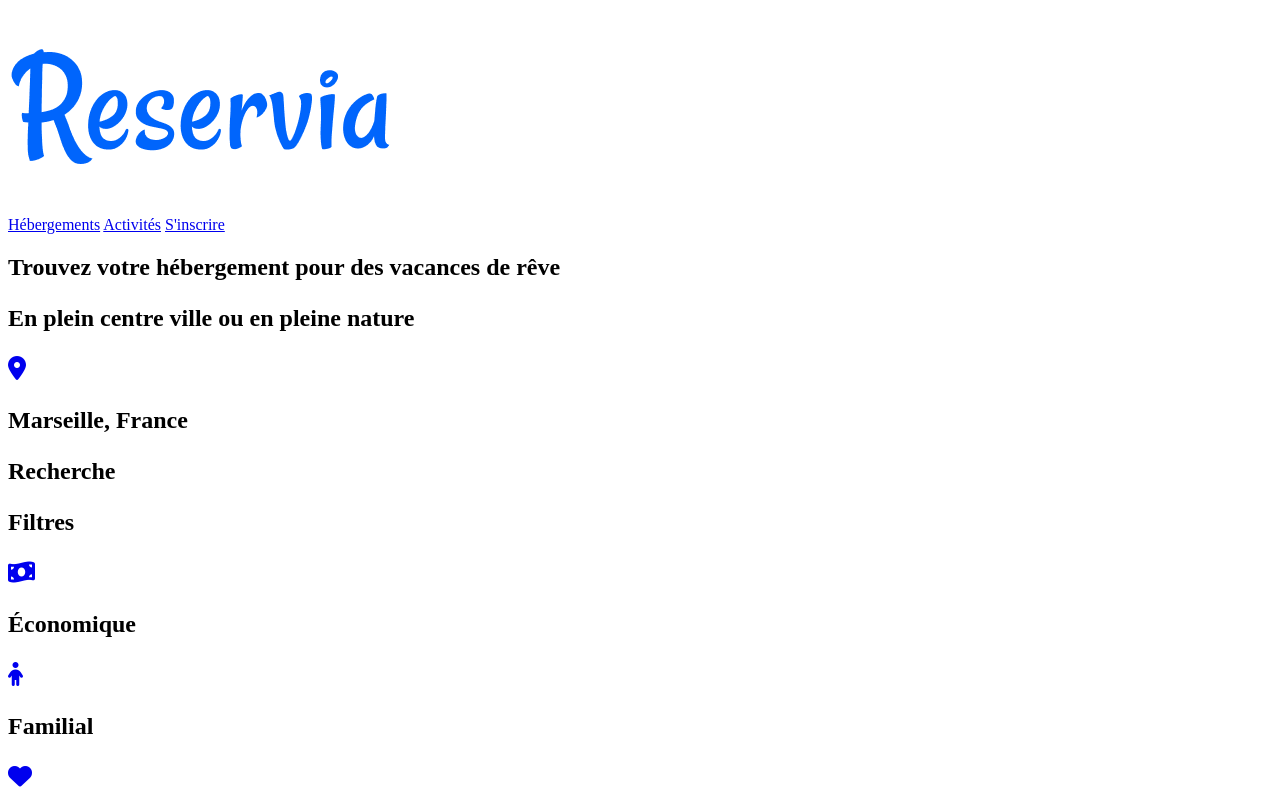
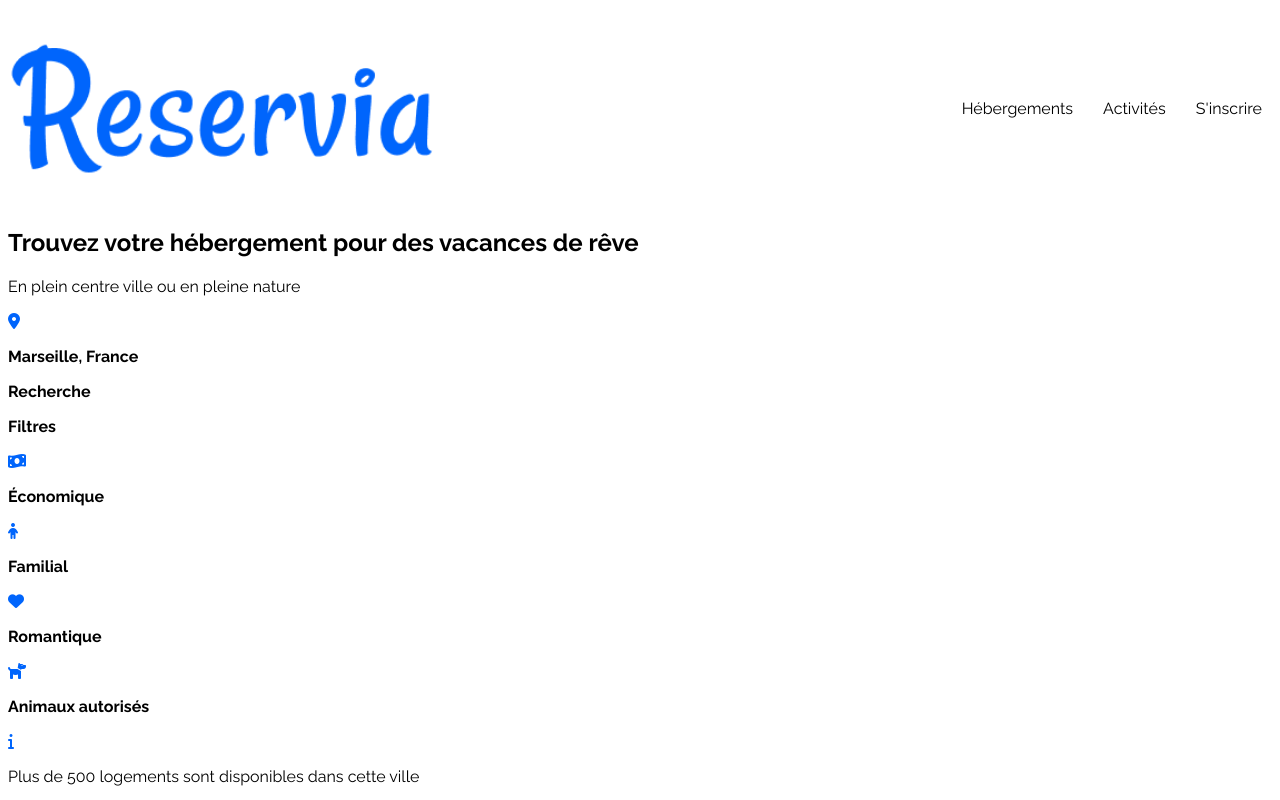
Before and after one commit to MaximeLvg/MaximeLesauvage_2_12062021, a plain HTML site: page index.html in a window 1280 px wide. Shown: the top 800 px of the page. Drawn offline with Linux system fonts and the light colour scheme.

Commit message:
ajout des articles et début de flex box

```diff
--- a/index.html
+++ b/index.html
@@ -10,15 +10,15 @@
 
     <body>
         <header>
-            <p>
-                <img src="images/logo/Reservia@3x.png" alt="logo Reservia">
-            </p>
-                <u1>
-                    <a href="#">Hébergements</a>
-                    <a href="#">Activités</a>
-                    <a href="#">S'inscrire</a>
-                </u1>
-            <h2>Trouvez votre hébergement pour des vacances de rêve<h2>
+            <nav>
+            <img src="images/logo/Reservia@3x.png" alt="logo Reservia">
+            <ul>
+                <li>Hébergements</li>
+                <li>Activités</li>
+                <li>S'inscrire</li>
+            </u1>
+            </nav>
+            <h2>Trouvez votre hébergement pour des vacances de rêve</h2>
             <p>En plein centre ville ou en pleine nature</p>
             <a href="#"><i class="fas fa-map-marker-alt"></i></a>
             <p class="bold">Marseille, France</p>
@@ -38,6 +38,7 @@
 
         <section>
             <H2>Hébergements à Marseille</H2>
+            <article>
             <img src="images/hebergements/4_small/marcus-loke-WQJvWU_HZFo-unsplash.jpg" alt="photo de la chambre">
             <p class="bold">Auberge de la Cannebière</p>
             <p>Nuit à partir de 25€</p>
@@ -45,7 +46,9 @@
             <a href="#"><i class="fas fa-star"></i></a>
             <a href="#"><i class="fas fa-star"></i></a>
             <a href="#"><i class="fas fa-star"></i></a>
-            <a href="#"><i class="fas fa-star vide"></i></a></div>
+            <a href="#"><i class="fas fa-star vide"></i></a>
+            </article>
+            <article>
             <img src="images/hebergements/4_small/fred-kleber-gTbaxaVLvsg-unsplash.jpg" alt="photo de la chambre">
             <p class="bold">Hôtel du port</p>
             <p>Nuit à partir de 52€</p>
@@ -54,6 +57,8 @@
             <a href="#"><i class="fas fa-star"></i></a>
             <a href="#"><i class="fas fa-star"></i></a>
             <a href="#"><i class="fas fa-star"></i></a>
+            </article>
+            <article>
             <img src="images/hebergements/4_small/reisetopia-B8WIgxA_PFU-unsplash.jpg" alt="photo de la chambre">
             <p class="bold">Hôtel Les Mouettes</p>
             <p>Nuit à partir de 76€</p>
@@ -62,6 +67,7 @@
             <a href="#"><i class="fas fa-star"></i></a>
             <a href="#"><i class="fas fa-star"></i></a>
             <a href="#"><i class="fas fa-star vide"></i></a>
+            </article>
             <img src="images/hebergements/4_small/annie-spratt-Eg1qcIitAuA-unsplash.jpg" alt="photo de la chambre">
             <p class="bold">Hôtel de la mer</p>
             <p>Nuit à partir de 46€</p>
@@ -70,6 +76,7 @@
             <a href="#"><i class="fas fa-star"></i></a>
             <a href="#"><i class="fas fa-star vide"></i></a>
             <a href="#"><i class="fas fa-star vide"></i></a>
+            <article>
             <img src="images/hebergements/4_small/nicate-lee-kT-ZyaiwBe0-unsplash.jpg" alt="photo de la chambre">
             <p class="bold">Auberge Le Panier</p>
             <p>Nuit à partir de 23€</p>
@@ -78,6 +85,8 @@
             <a href="#"><i class="fas fa-star"></i></a>
             <a href="#"><i class="fas fa-star"></i></a>
             <a href="#"><i class="fas fa-star vide"></i></a>
+            </article>
+            <article>
             <img src="images/hebergements/4_small/febrian-zakaria-M6S1WvfW68A-unsplash.jpg" alt="photo de la chambre">
             <p class="bold">Hôtel chez Amina</p>
             <p>Nuit à partir de 96€</p>
@@ -86,12 +95,15 @@
             <a href="#"><i class="fas fa-star"></i></a>
             <a href="#"><i class="fas fa-star"></i></a>
             <a href="#"><i class="fas fa-star"></i></a>
+            </article>
+            </section>
             <p class="bold">Afficher plus</p>
         </section>
 
         <section>
             <h2>Les plus populaires</h2>
             <a href="#"><i class="fas fa-chart-line"></i></a>
+            <article>
             <img src="images/hebergements/4_small/emile-guillemot-Bj_rcSC5XfE-unsplash.jpg" alt="photo de la chambre">
             <p class="bold">Hôtel Le soleil du matin</p>
             <p>Nuit à partir de 128€</p>
@@ -100,6 +112,8 @@
             <a href="#"><i class="fas fa-star"></i></a>
             <a href="#"><i class="fas fa-star"></i></a>
             <a href="#"><i class="fas fa-star"></i></a>
+            </article>
+            <article>
             <img src="images/hebergements/4_small/aw-creative-VGs8z60yT2c-unsplash.jpg" alt="photo de la chambre">
             <p class="bold">Au coeur de l'eau Chambres d'hôtes</p>
             <p>Nuit à partir de 71€</p>
@@ -108,6 +122,8 @@
             <a href="#"><i class="fas fa-star"></i></a>
             <a href="#"><i class="fas fa-star"></i></a>
             <a href="#"><i class="fas fa-star vide"></i></a>
+            </article>
+            <article>
             <img src="images/hebergements/4_small/febrian-zakaria-sjvU0THccQA-unsplash.jpg" alt="photo de la chambre">
             <p class="bold">Hôtel Tout bleu et Blanc</p>
             <p>Nuit à paritr de 68€</p>
@@ -116,22 +132,41 @@
             <a href="#"><i class="fas fa-star"></i></a>
             <a href="#"><i class="fas fa-star"></i></a>
             <a href="#"><i class="fas fa-star vide"></i></a>
+            </article>
         </section>
 
         <section>
             <h2>Activités à Marseille</h2>
+            <section>
+            <article>
             <img src="images/activites/4_small/reno-laithienne-QUgJhdY5Fyk-unsplash.jpg" alt="photo d'un port">
             <p class="bold">Vieux Port</p>
+            </article>
+
+            <article>
             <img src="images/activites/4_small/paul-hermann-QFTrLdQIRhI-unsplash.jpg" alt="Photo d'un fort">
             <p class="bold">Fort  de Pomègues</p>
+            </article>
+            <article>
             <img src="images/activites/4_small/kevin-hikari-rV_Qd1l-VXg-unsplash.jpg" alt="photo d'îles">
             <p class="bold">Îles du Frioul</p>
+            </article>
+
+            <article>
             <img src="images/activites/4_small/kilyan-sockalingum-NR8-cBCN3aI-unsplash.jpg" alt="photo des Calanques">
             <p class="bold">Parc National des Calanques</p>
+            </article>
+
+            <article>
             <img src="images/activites/4_small/florian-wehde-xW9e8gdotxI-unsplash.jpg" alt="photo d'un quartier avec église">
             <p class="bold">Notre-Dame-de-la-Garde</p>
+            </article>
+            <article>
             <img src="images/activites/4_small/lena-paulin-wH2-EJoDcV0-unsplash.jpg" alt="photo d'un parc">
             <p class="bold">Parc Longchamp</p>
+            </article>
+
+            </section>
         </section>
 
         <footer>
--- a/styles.css
+++ b/styles.css
@@ -1,4 +1,28 @@
-.italic
-{
-    font-style: italic-;
+body {
+    font-family: Raleway;
 }
+.bold {
+    font-weight: bold;
+    font-size: 1.2;
+}
+.fas {
+    color: #0065FC;
+}
+.vide {
+    color: #F2F2F2;
+}
+img {
+    height: 200px;
+}
+nav {
+    display: flex;
+    justify-content: space-between;
+    align-items: center;
+}
+nav ul {
+    display: flex;
+    list-style: none;
+}
+nav li {
+    margin: 0 10px 0  20px;
+}
```
